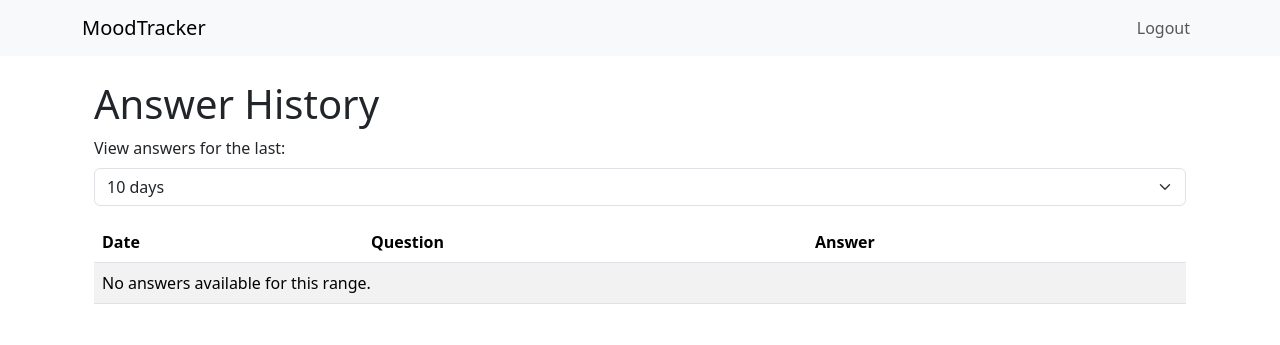
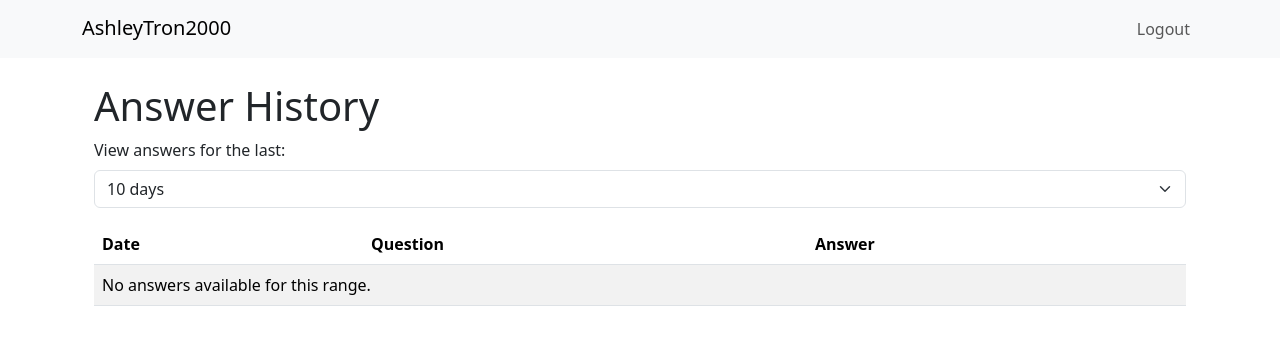
Before and after one commit to pwpaul/MoodTrack, a Django app: page /answer-history/ in a window 1280 px wide. Shown: the top 345 px of the page. Run offline with Django 5.2, Linux system fonts and the light colour scheme; the visitor is signed in with stand-in values (Sample User, id 1); data that the repository does not hold is empty.

Commit message:
updated base.html

```diff
--- a/moodtracker/tracker/templates/tracker/base.html
+++ b/moodtracker/tracker/templates/tracker/base.html
@@ -13,7 +13,7 @@
 <body>
     <nav class="navbar navbar-expand-lg navbar-light bg-light">
         <div class="container">
-            <a class="navbar-brand" href="#">MoodTracker</a>
+            <h3><a class="navbar-brand" href="#">AshleyTron2000</a></h3>
             <div class="collapse navbar-collapse">
                 <ul class="navbar-nav ms-auto">
                     {% if user.is_authenticated %}
```
